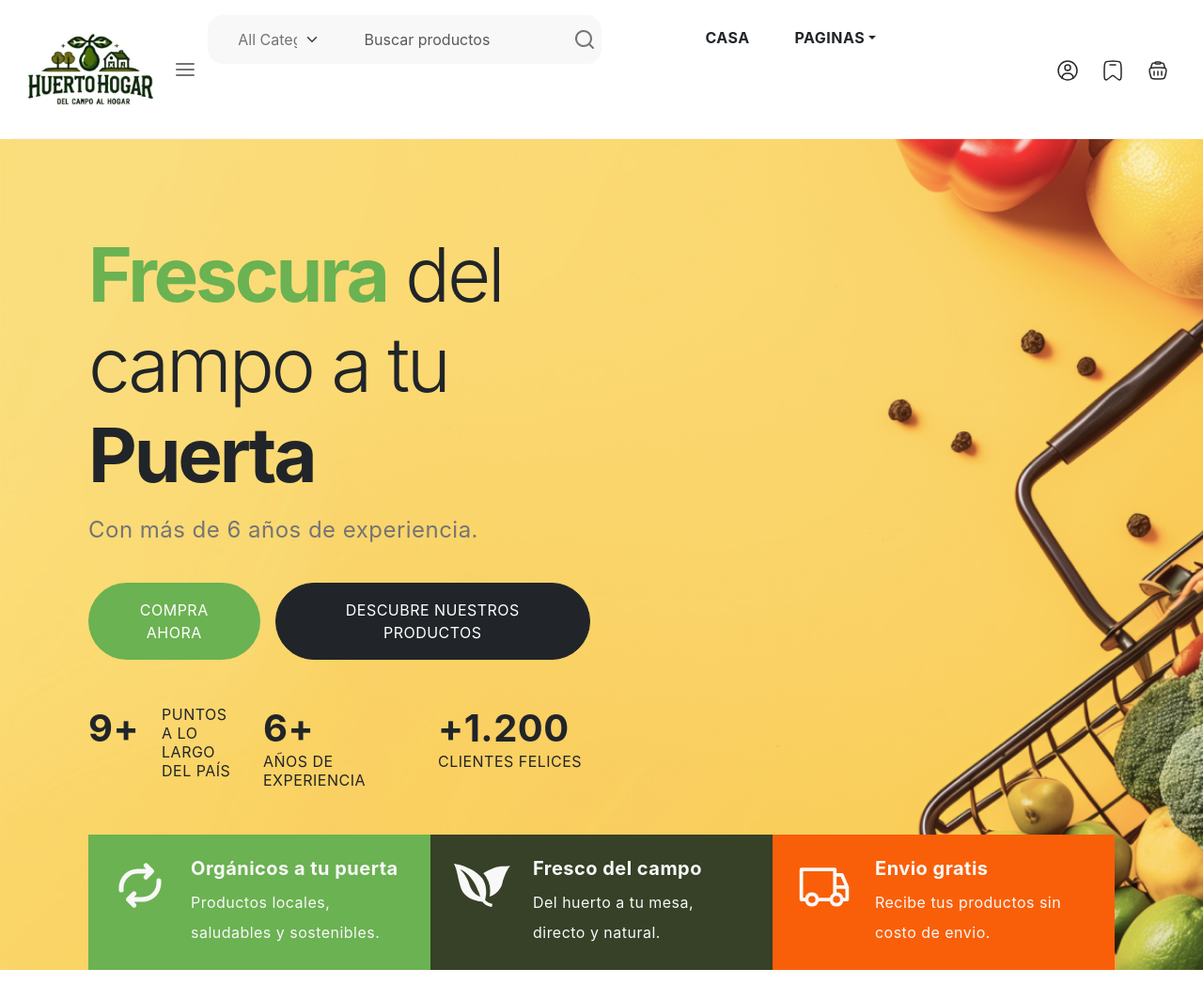
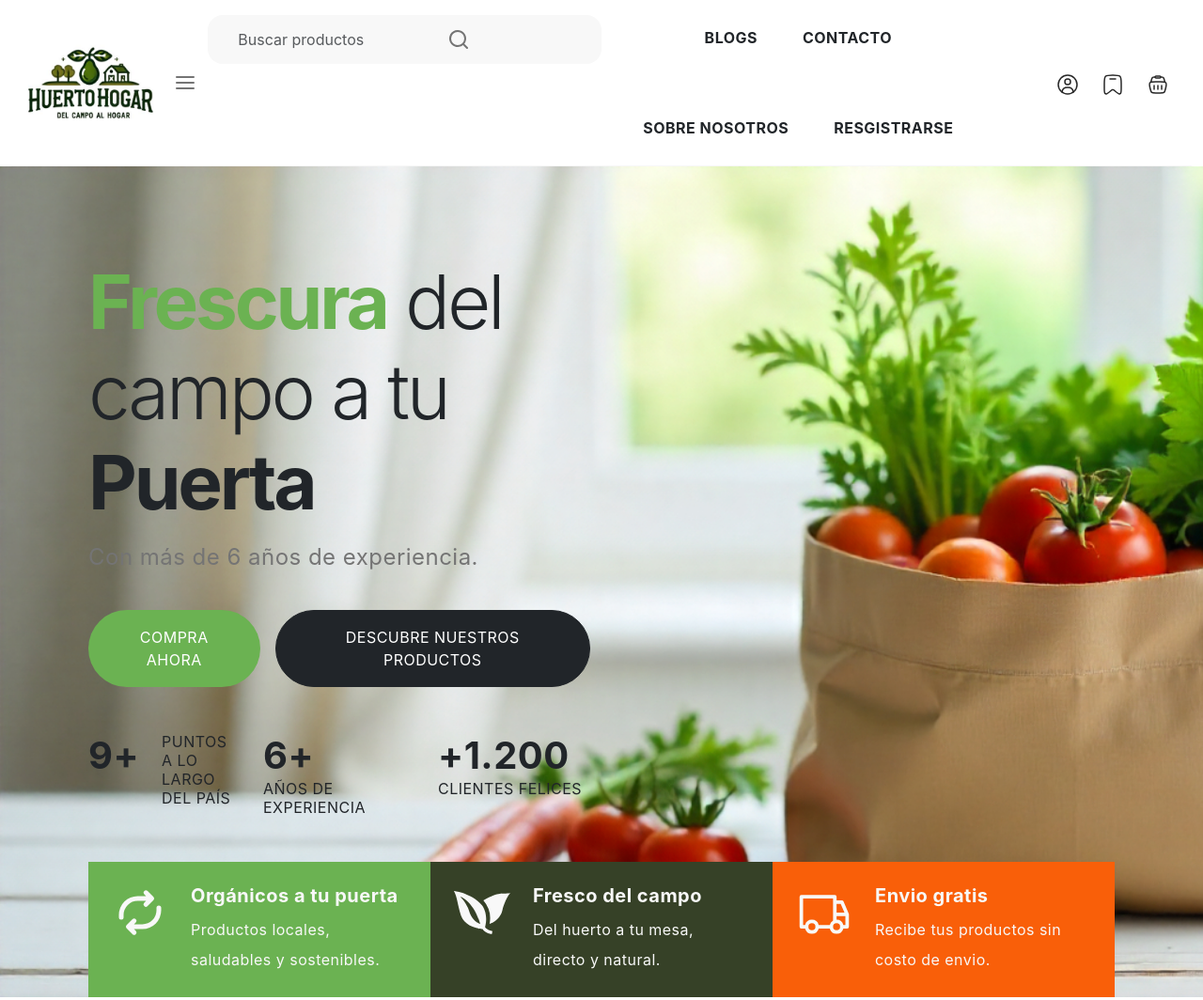
Before and after one commit to niconico3126/proyecto_fullstackdos, a plain HTML site: page index.html in a window 1280 px wide. Shown: the top 1064 px of the page at 94% size. Drawn offline with nearby package versions, Linux system fonts and the light colour scheme.

Commit message:
implementacion de inicio de sesion blog registro sobre nosotros

```diff
--- a/index.html
+++ b/index.html
@@ -276,14 +276,7 @@
 
           <div class="col-sm-6 offset-sm-2 offset-md-0 col-lg-4">
             <div class="search-bar row bg-light p-2 rounded-4">
-              <div class="col-md-4 d-none d-md-block">
-                <select class="form-select border-0 bg-transparent">
-                  <option>All Categories</option>
-                  <option>Groceries</option>
-                  <option>Drinks</option>
-                  <option>Chocolates</option>
-                </select>
-              </div>
+
               <div class="col-11 col-md-7">
                 <form id="search-form" class="text-center" action="index.html" method="post">
                   <input type="text" class="form-control border-0 bg-transparent" placeholder="Buscar productos">
@@ -297,26 +290,28 @@
 
           <div class="col-lg-4">
             <ul class="navbar-nav list-unstyled d-flex flex-row gap-3 gap-lg-5 justify-content-center flex-wrap align-items-center mb-0 fw-bold text-uppercase text-dark">
-              <li class="nav-item active">
-                <a href="index.html" class="nav-link">Casa</a>
+
+              <li>
+                <a href="blog.html" class="nav-link" >Blogs</a>
               </li>
-              <li class="nav-item dropdown">
-                <a class="nav-link dropdown-toggle pe-3" role="button" id="Paginas" data-bs-toggle="dropdown" aria-expanded="false">Paginas</a>
-                <ul class="dropdown-menu border-0 p-3 rounded-0 shadow" aria-labelledby="Paginas">
-                  <li><a href="index.html" class="dropdown-item">Sobre Nosotros </a></li>
-                  <li><a href="index.html" class="dropdown-item">Carrito </a></li>
-                  <li><a href="index.html" class="dropdown-item">Contact </a></li>
-                  <li><a href="index.html" class="dropdown-item">Mi cuenta </a></li>
-                  <li><a href="index.html" class="dropdown-item">404 Error </a></li>
-                </ul>
+              <li>
+                <a href="" class="nav-link">contacto</a>
               </li>
+              <li>
+                <a href="informacion.html" class="nav-link">Sobre Nosotros</a>
+              </li>
+              <li>
+                <a href="Registro.html" class="nav-link">Resgistrarse</a>
+              </li>
+
+
             </ul>
           </div>
 
           <div class="col-sm-8 col-lg-2 d-flex gap-5 align-items-center justify-content-center justify-content-sm-end">
             <ul class="d-flex justify-content-end list-unstyled m-0">
               <li>
-                <a href="#" class="p-2 mx-1">
+                <a href="login.html" class="p-2 mx-1">
                   <svg width="24" height="24"><use xlink:href="#user"></use></svg>
                 </a>
               </li>
@@ -337,7 +332,7 @@
       </div>
     </header>
 
-    <section style="background-image: url('images/banner-1.jpg');background-repeat: no-repeat;background-size: cover;">
+    <section style="background-image: url('images/banner\ definitivo.jpeg');background-repeat: no-repeat;background-size: cover;">
       <div class="container-lg">
         <div class="row">
           <div class="col-lg-6 pt-5 mt-5">
@@ -345,7 +340,7 @@
             <p class="fs-4"> Con más de 6 años de experiencia.</p>
             <div class="d-flex gap-3">
               <a href="#" class="btn btn-primary text-uppercase fs-6 rounded-pill px-4 py-3 mt-3">Compra ahora</a>
-              <a href="#" class="btn btn-dark text-uppercase fs-6 rounded-pill px-4 py-3 mt-3">Descubre nuestros productos</a>
+              <a href="productos.html" class="btn btn-dark text-uppercase fs-6 rounded-pill px-4 py-3 mt-3">Descubre nuestros productos</a>
             </div>
             <div class="row my-5">
               <div class="col">
```
Also changed, not shown: Registro.html (added), blog.html (added), images/baner.png (added), images/banner definitivo.jpeg (added), images/banner222.jpeg (added), images/bannerfruta.jpg (added), images/bannerverduras.jpeg (added), informacion.html (added), login.html (added), productos.html (added), 1 other file.
